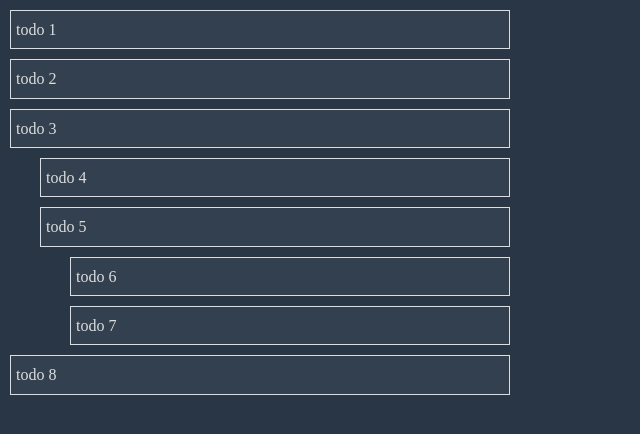
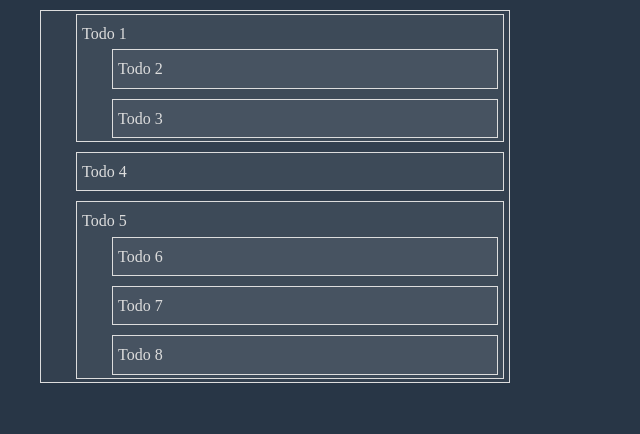
Before and after one commit to juicylevel/papyrus, a React (Create React App) app: page / in a window 1280 px wide. Shown: the top 434 px of the page, without its empty margins (0-640 px from the left). Built offline with nearby package versions, Linux system fonts and the light colour scheme.

Commit message:
created app store; changed todo model

```diff
--- a/package.json
+++ b/package.json
@@ -7,7 +7,11 @@
     "normalize.css": "^8.0.0",
     "npm-run-all": "^4.1.3",
     "react": "^16.4.0",
-    "react-dom": "^16.4.0"
+    "react-dom": "^16.4.0",
+    "react-redux": "^5.0.7",
+    "redux": "^4.0.0",
+    "redux-actions": "^2.4.0",
+    "redux-thunk": "^2.3.0"
   },
   "devDependencies": {
     "react-scripts": "1.1.4"
--- /dev/null
+++ b/src/actions/todoList.js
@@ -0,0 +1,3 @@
+import { createAction } from 'redux-actions';
+
+// read https://redux-actions.js.org/api-reference/createaction-s
--- a/src/components/todo/Todo.js
+++ b/src/components/todo/Todo.js
@@ -1,30 +1,50 @@
 import React, { Component } from 'react';
+import { connect } from 'react-redux';
 import PropTypes from 'prop-types';
-import draggable from '../dnd/draggable';
+import { map } from 'lodash';
+// import draggable from '../dnd/draggable';
 import './Todo.css';
 
 class Todo extends Component {
-    render () {
-        const {forwardedRef, depth, text, ...rest} = this.props;
-        const className = `Todo depth-${depth}`;
+    renderChildren() {
+        const {id, childIds} = this.props;
+        return map(childIds, childId => (
+            <ConnectedTodo
+                key={childId}
+                id={childId}
+                parentId={id}
+            />
+        ))
+    }
+
+    render() {
+        const {forwardedRef, text, onMouseDown} = this.props;
+        const childrenTodos = this.renderChildren();
+
         return (
-            <div ref={forwardedRef} className={className} {...rest}>
+            <div
+                ref={forwardedRef}
+                className="Todo"
+                onMouseDown={onMouseDown}
+            >
                 <span className="text">{ text }</span>
+                { childrenTodos }
             </div>
         )
     }
 }
 
 Todo.propTypes = {
-    depth: PropTypes.oneOfType([
-        PropTypes.string,
-        PropTypes.number
-    ]),
-    text: PropTypes.string.isRequired
+    id: PropTypes.number,
+    parentId: PropTypes.number,
+    text: PropTypes.string,
+    childIds: PropTypes.arrayOf(PropTypes.number)
 }
 
-Todo.defaultProps = {
-    depth: 1
-}
+const ConnectedTodo = connect(
+    (state, ownProps) => ({
+        ...state.todo[ownProps.id]
+    })
+)(Todo);
 
-export default draggable()(Todo);
+export default ConnectedTodo;
--- a/src/components/todo/Todo.scss
+++ b/src/components/todo/Todo.scss
@@ -8,20 +8,9 @@
     background-color: rgba(255, 255, 255, 0.05);
     cursor: -webkit-grab;
     cursor: grab;
+    margin-left: 30px;
 
     .text {
         vertical-align: middle;
     }
 }
-
-$depth-size: 30px;
-
-.Todo.depth-1 { }
-
-.Todo.depth-2 {
-    margin-left: $depth-size;
-}
-
-.Todo.depth-3 {
-    margin-left: calc(#{$depth-size} * 2);
-}
--- a/src/components/todolist/TodoList.js
+++ b/src/components/todolist/TodoList.js
@@ -1,83 +1,15 @@
 import React, { Component } from 'react';
-import { forEach, isEmpty } from 'lodash';
 import Todo from '../todo/Todo';
 import './TodoList.css';
 
 class TodoList extends Component {
-    renderTodos () {
-        const { data } = this.props;
-
-        const createTodos = (items, depth) => {
-            let todos = [];
-
-            forEach(items, item => {
-                todos.push(
-                    <Todo
-                        { ...item }
-                        key={item.id}
-                        depth={depth}
-                    />
-                );
-
-                if (!isEmpty(item.items)) {
-                    todos = [
-                        ...todos,
-                        ...createTodos(item.items, depth + 1)
-                    ];
-                }
-            });
-
-            return todos;
-        };
-
-        return createTodos(data.items, 1);
-    }
-
-    render () {
-        const todos = this.renderTodos();
-
-        console.log(todos);
-
+    render() {
         return (
             <div className="TodoList">
-                { todos }
+                <Todo id={0} />
             </div>
         )
     }
 }
 
-TodoList.defaultProps = {
-    data: {
-        id: 1,
-        date: '2018-05-27',
-        items: [{
-            id: 1,
-            text: 'todo 1'
-        }, {
-            id: 2,
-            text: 'todo 2'
-        }, {
-            id: 3,
-            text: 'todo 3',
-            items: [{
-                id: 4,
-                text: 'todo 4'
-            }, {
-                id: 5,
-                text: 'todo 5',
-                items: [{
-                    id: 6,
-                    text: 'todo 6'
-                }, {
-                    id: 7,
-                    text: 'todo 7'
-                }]
-            }]
-        }, {
-            id: 8,
-            text: 'todo 8'
-        }]
-    }
-}
-
 export default TodoList;
--- a/src/index.js
+++ b/src/index.js
@@ -1,14 +1,68 @@
 import React from 'react';
 import ReactDOM from 'react-dom';
+import { Provider } from 'react-redux';
+import { createStore, applyMiddleware } from 'redux';
+import thunk from 'redux-thunk';
+import rootReducer from './reducers';
 import App from './components/App';
-import registerServiceWorker from './registerServiceWorker';
-
+import { unregister } from './registerServiceWorker';
 import 'normalize.css';
 import './index.css';
 
+const initialState = {
+    todo: {
+        0: {
+            id: 0,
+            childIds: [1, 4, 5]
+        },
+        1: {
+            id: 1,
+            text: 'Todo 1',
+            childIds: [2, 3]
+        },
+        2: {
+            id: 2,
+            text: 'Todo 2'
+        },
+        3: {
+            id: 3,
+            text: 'Todo 3'
+        },
+        4: {
+            id: 4,
+            text: 'Todo 4'
+        },
+        5: {
+            id: 5,
+            text: 'Todo 5',
+            childIds: [6, 7, 8]
+        },
+        6: {
+            id: 6,
+            text: 'Todo 6'
+        },
+        7: {
+            id: 7,
+            text: 'Todo 7'
+        },
+        8: {
+            id: 8,
+            text: 'Todo 8'
+        }
+    }
+};
+
+const store = createStore(
+    rootReducer,
+    initialState,
+    applyMiddleware(thunk)
+);
+
 ReactDOM.render(
-    <App />,
+    <Provider store={store}>
+        <App />
+    </Provider>,
     document.getElementById('root')
 );
 
-registerServiceWorker();
+unregister();
--- /dev/null
+++ b/src/reducers/index.js
@@ -0,0 +1,6 @@
+import { combineReducers } from 'redux';
+import todo from './todo';
+
+export default combineReducers({
+    todo
+});
--- /dev/null
+++ b/src/reducers/todo.js
@@ -0,0 +1,7 @@
+const initialState = {
+
+};
+
+export default (state = initialState, {payload}) => {
+    return state;
+};
```
Also changed, not shown: 1 other file (tests, documents, lock files or other folders).
